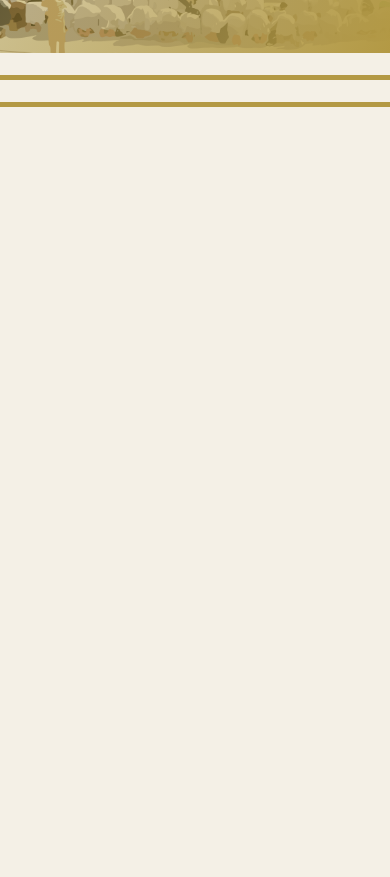
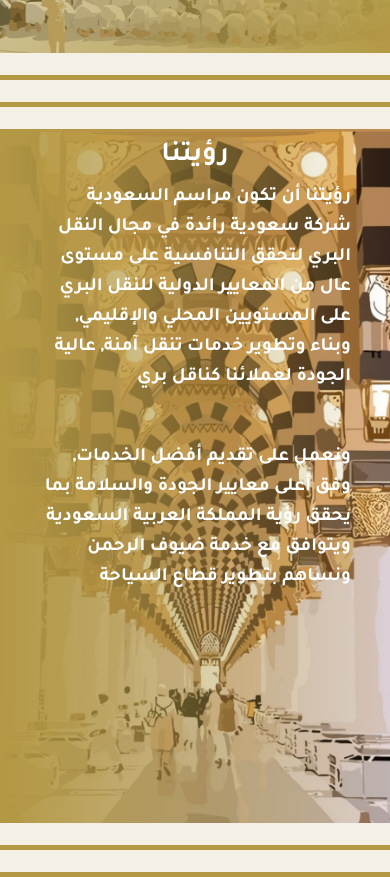
Before and after one commit to Taha-Alawa/marasim-saudi, a React (Vite) app: page / in a window 390 px wide. Shown: the part 1560-2437 px from the top of the page. Before the commit the page ends 1667 px from the top, so only its background shows below. Built offline with nearby package versions, Linux system fonts and the light colour scheme.

Commit message:
home-update

```diff
--- a/src/pages/Home.jsx
+++ b/src/pages/Home.jsx
@@ -2,7 +2,7 @@
 import { Helmet } from "react-helmet-async";
 import { Link } from "react-router-dom";
 import ka3ba from "../assets/images/ka3ba.png"
-import madina from "../assets/images/madina.png"
+import madina from "../assets/images/madina.jpg"
 import transperntLogo from "../assets/images/whiteLogo.png"
 
 const Home = () => {
@@ -90,11 +90,11 @@
       </section>
       <p className="br"></p>
       <p className="br"></p>
-      {/* <section dir="rtl" className="information">
+      <section dir="rtl" className="information">
         <img src={madina} className="madina" />
         <motion.img
           initial={{
-            x: 250,
+            x: -250,
             opacity: 0
           }}
           whileInView={{
@@ -109,7 +109,7 @@
         <motion.div
           className="madina-div"
           initial={{
-            x: 100,
+            x: -100,
             opacity: 0,
           }}
           whileInView={{
@@ -120,31 +120,21 @@
             duration: 1,
           }}
         >
-          <h2>نبذة عن مراسم السعودية</h2>
-          <p>تأسست شركة مراسم السعودية للنقل لممارسة أنشطة النقل البري في
-            المدن وضواحيها ويتركز نشاطها في عدة مجالات منها :
+          <h2>رؤيتنا</h2>
+          <p>
+            رؤيتنا أن تكون مراسم السعودية شركة سعودية رائدة في مجال النقل البري لتحقق التنافسية على مستوى عال من المعايير
+            الدولية للنقل البري على المستويين المحلي والإقليمي, وبناء
+            وتطوير خدمات تنقل آمنة, عالية الجودة لعملائنا كناقل بري
           </p>
-          <ol>
-            <li>
-              خدمات نقل المعتمرين خلال موسم العمرة والتنقل بين مكة المكرمة والمدينة
-              المنورة.
-            </li>
-            <li> خدمات نقل الحجاج خلال موسم الحج والتنقل بين المشاعر المقدسة.</li>
-            <li>
-              خدمات النقل السياحي والبرامج السياحية للركاب القادمين من خارج المملكة
-              وكذلك المقيمين داخل المملكة العربية السعودية.
-            </li>
-            <li>
-              خدمات البرامج الرياضية والترفيهية ونقل الضيوف خلال المواسم الرياضية
-              والترفيهية والسياحية.
-            </li>
-            <li>تقديم خدمات البرامج السياحية.</li>
-            <li>تقديم خدمات برامج العمرة والحج.</li>
-          </ol>
+          <p>
+            ونعمل على تقديم أفضل الخدمات, وفق أعلى معايير الجودة
+            والسلامة بما يحقق رؤية المملكة العربية السعودية ويتوافق
+            مع خدمة ضيوف الرحمن ونساهم بتطوير قطاع السياحة
+          </p>
         </motion.div>
       </section>
       <p className="br"></p>
-      <p className="br"></p> */}
+      <p className="br"></p>
     </>
   );
 };
--- a/src/style.scss
+++ b/src/style.scss
@@ -141,7 +141,6 @@
   .madina {
     width: 37%;
     max-height: 750px;
-    margin-left: 180px;
     z-index: 4;
   }
 
@@ -210,19 +209,10 @@
     p {
       font-size: 20px;
       max-width: 62%;
-      margin: 0 15px 0 auto;
+      margin: 0 15px 50px auto;
       font-weight: 700;
       direction: rtl;
       line-height: 30px;
-    }
-
-    ol {
-      direction: rtl;
-
-      li {
-        max-width: 61%;
-        font-size: 18px;
-      }
     }
   }
 }
@@ -430,5 +420,16 @@
         }
       }
     }
+
+    .madina-div {
+      h2 {
+        text-align: center;
+      }
+
+      p {
+        max-width: 80%;
+        margin: 0 auto 50px;
+      }
+    }
   }
 }
```
Also changed, not shown: src/assets/images/madina.jpg (added), 1 other file (tests, documents, lock files or other folders).
